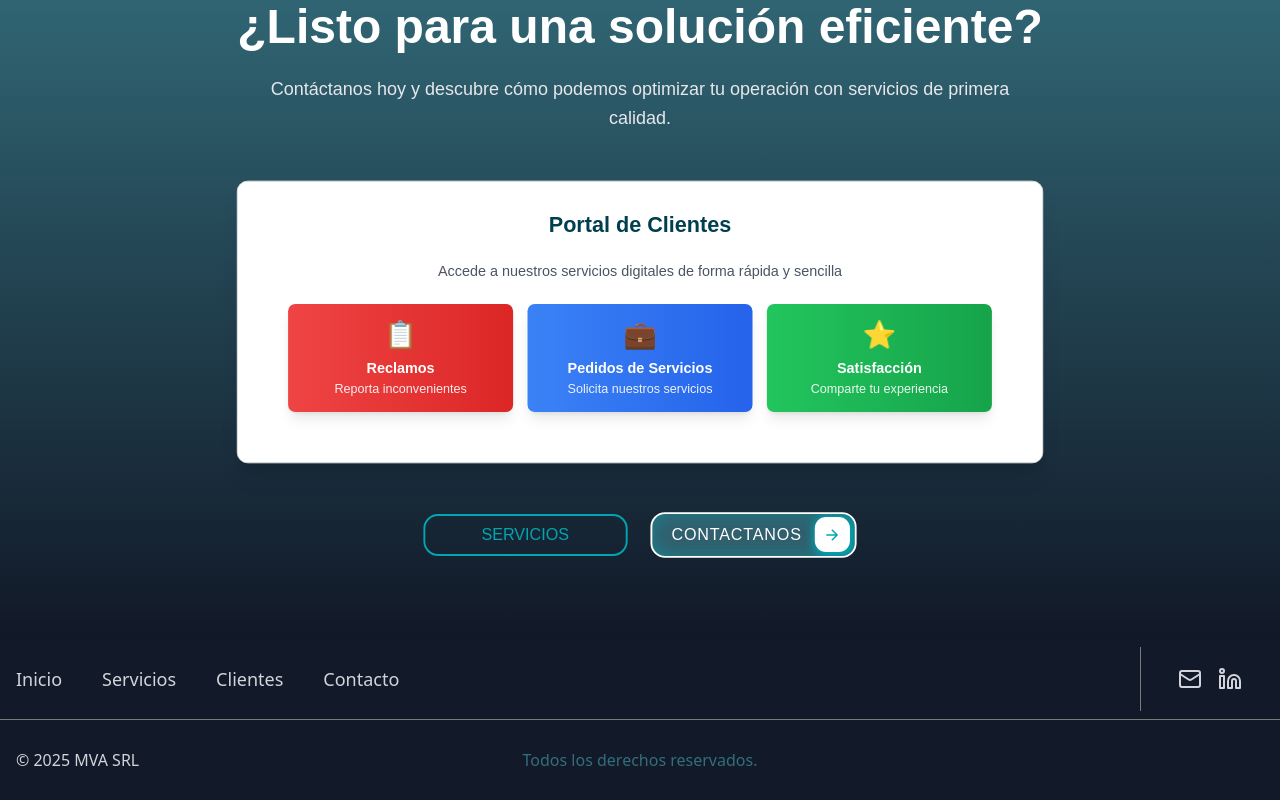
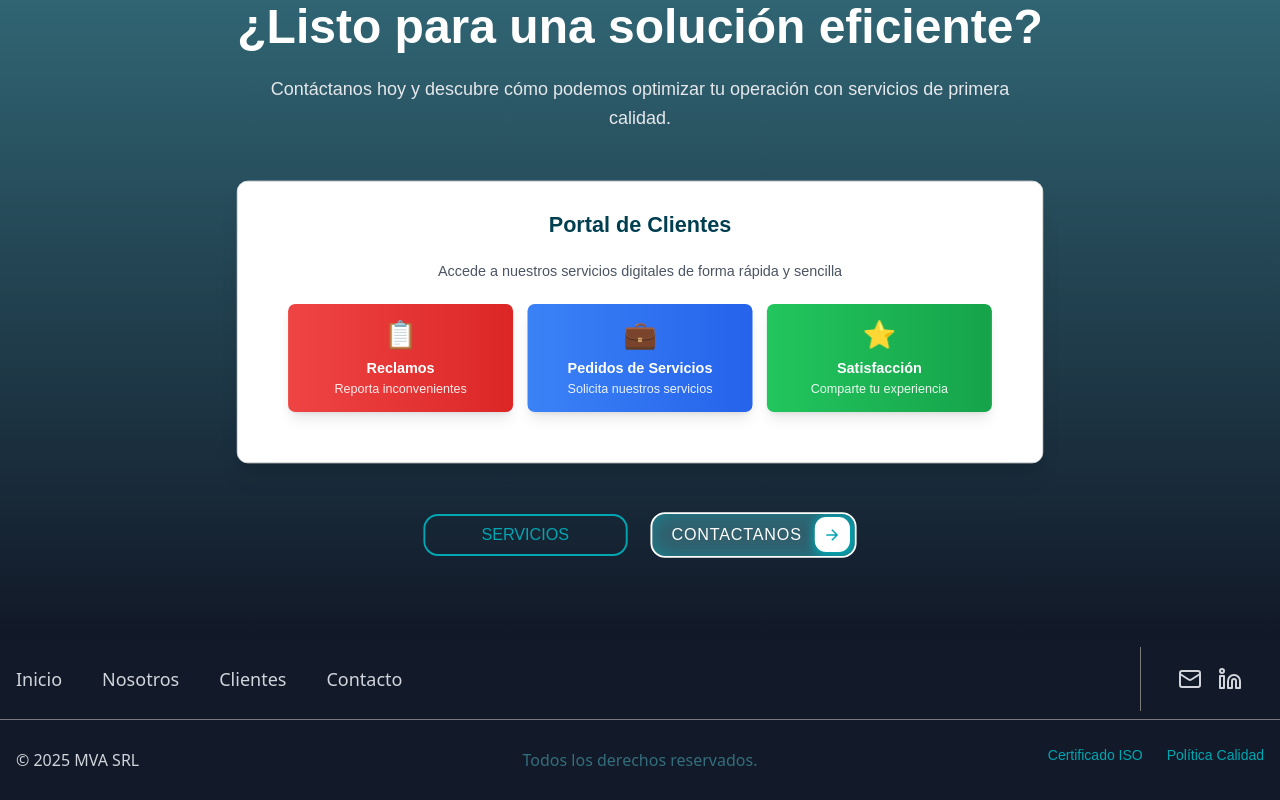
Before and after one commit to ArielDRighi/mva-frontend, a Next.js app: page / in a window 1280 px wide. Shown: the part 3205-4005 px from the top of the page. Built offline with nearby package versions, Linux system fonts and the light colour scheme.

Commit message:
Se modifica footer

```diff
--- a/components/ui/local/FooterBottom.tsx
+++ b/components/ui/local/FooterBottom.tsx
@@ -14,7 +14,23 @@ const FooterBottom = () => {
         </p>
       </div>
 
-      <div className="flex-1 text-right">
+      <div className="flex-1 flex text-right items-center justify-end">
+        <a
+          href="/documents/ISO-Certificate.pdf"
+          target="_blank"
+          rel="noopener noreferrer"
+          className="text-[14px] text-[#00A6B2] hover:underline pl-6 pb-2 inline-block font-poppins"
+        >
+          Certificado ISO
+        </a>
+        <a
+          href="/documents/Quality-Policy.pdf"
+          target="_blank"
+          rel="noopener noreferrer"
+          className="text-[14px] text-[#00A6B2] hover:underline pl-6 pb-2 inline-block font-poppins"
+        >
+          Política Calidad
+        </a>
       </div>
     </div>
   );
--- a/components/ui/local/FooterTop.tsx
+++ b/components/ui/local/FooterTop.tsx
@@ -7,7 +7,7 @@ import { Separator } from "../separator";
 const FooterTop = () => {
   const links = [
     { href: "/", label: "Inicio" },
-    { href: "/servicios", label: "Servicios" },
+    { href: "/nosotros", label: "Nosotros" },
     { href: "/clientes", label: "Clientes" },
     { href: "/contacto", label: "Contacto" },
   ];
@@ -19,7 +19,7 @@ const FooterTop = () => {
             key={href}
             href={href}
             className={clsx(
-              "relative text-lg font-medium transition-colors text-gray-300 duration-300 hover:text-[#00A6B2] after:scale-x-100"
+              "relative text-lg font-medium transition-colors text-gray-300 duration-300 hover:text-[#00A6B2] after:scale-x-100",
             )}
           >
             {label}
@@ -34,7 +34,11 @@ const FooterTop = () => {
         <Link href="mailto:info@mvasrl.com">
           <Mail className="text-lg font-medium text-gray-300 duration-300 hover:text-[#00A6B2] transition-colors after:scale-x-100" />
         </Link>
-        <Link href="https://www.linkedin.com/company/mvasrl" target="_blank" rel="noopener noreferrer">
+        <Link
+          href="https://www.linkedin.com/company/mvasrl"
+          target="_blank"
+          rel="noopener noreferrer"
+        >
           <Linkedin className="text-lg font-medium text-gray-300 duration-300 hover:text-[#00A6B2] transition-colors after:scale-x-100" />
         </Link>
       </div>
```
